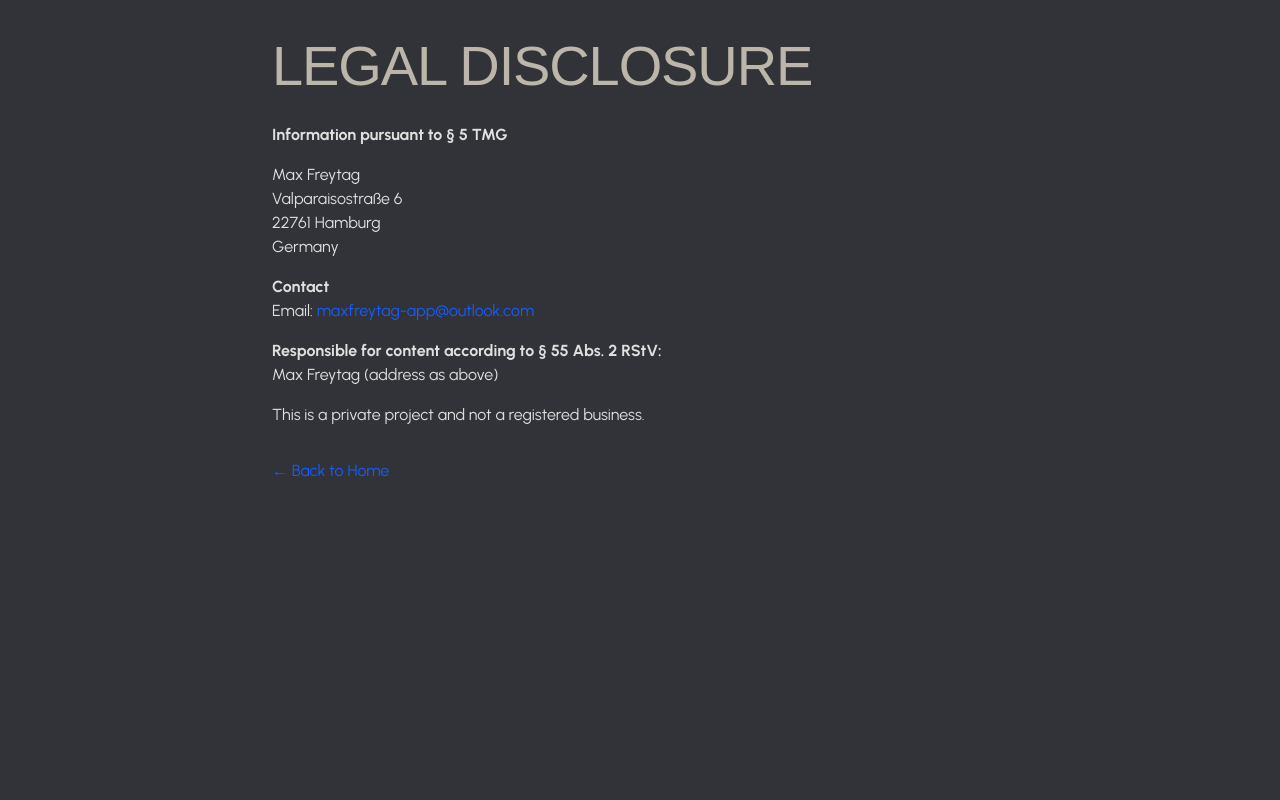
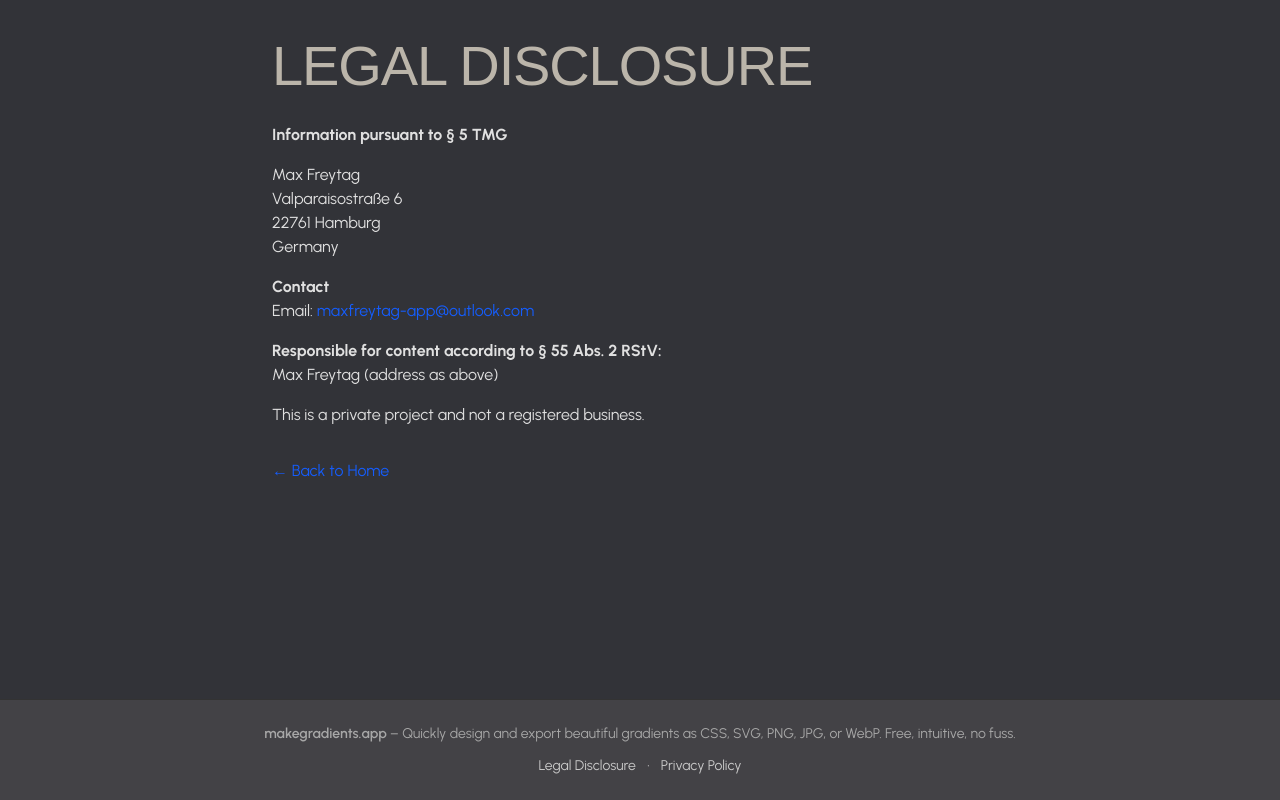
Before and after one commit to MaxFreytag28/gradient-texture-generator, a SvelteKit app: page /legal in a window 1280 px wide. Built offline with nearby package versions, Linux system fonts and the light colour scheme; a web font is replaced by a local one.

Commit message:
fix links

```diff
--- a/src/routes/+layout.svelte
+++ b/src/routes/+layout.svelte
@@ -3,6 +3,7 @@
 	import '$lib/styles/fonts.css';
 	import '$lib/styles/theme.css';
 	import { injectSpeedInsights } from '@vercel/speed-insights/sveltekit';
+	import Footer from '$lib/components/Footer.svelte';
 
 	injectSpeedInsights();
 </script>
@@ -42,4 +43,5 @@
 	<main class="flex-grow">
 		<slot></slot>
 	</main>
+	<Footer />
 </div>
--- a/src/routes/+page.svelte
+++ b/src/routes/+page.svelte
@@ -5,7 +5,6 @@
 
   // Import components
   import WIPBanner from '$lib/components/WIPBanner.svelte';
-  import Footer from '$lib/components/Footer.svelte';
   import FaqSection from '$lib/components/FaqSection.svelte';
   import GradientPreview from '$lib/components/GradientPreview.svelte';
   import ColorStopBar from '$lib/components/ColorStopBar.svelte';
@@ -1003,9 +1002,6 @@
 <!-- FAQ Section for SEO and user information -->
 <FaqSection />
 
-<!-- Footer with SEO text -->
-<Footer />
-
 <style>
   :global(.gradient-border) {
     border: 0px solid transparent;
--- a/src/routes/legal/+page.svelte
+++ b/src/routes/legal/+page.svelte
@@ -1,37 +1,25 @@
-<script>
+<script lang="ts">
   // No need to import app.css as it's already imported in the layout
-  import { page } from '$app/stores';
-
-  // Set the page metadata
-  $: meta = {
-    title: 'Legal Disclosure - Gradient Texture Generator',
-    description: 'Legal information and disclosure for MakeGradients.app',
-    url: 'https://makegradients.app/legal',
-    image: 'https://makegradients.app/images/gradient-preview-social.png'
-  };
-
-  // Update the page metadata
-  $page.data.meta = meta;
 </script>
 
 <svelte:head>
   <!-- Primary Meta Tags -->
-  <title>{meta.title}</title>
-  <meta name="description" content={meta.description} />
-  <link rel="canonical" href={meta.url} />
+  <title>Legal Disclosure - Gradient Texture Generator</title>
+  <meta name="description" content="Legal information and disclosure for MakeGradients.app" />
+  <link rel="canonical" href="https://makegradients.app/legal" />
 
   <!-- Open Graph / Facebook -->
   <meta property="og:type" content="website" />
-  <meta property="og:url" content={meta.url} />
-  <meta property="og:title" content={meta.title} />
-  <meta property="og:description" content={meta.description} />
-  <meta property="og:image" content={meta.image} />
+  <meta property="og:url" content="https://makegradients.app/legal" />
+  <meta property="og:title" content="Legal Disclosure - Gradient Texture Generator" />
+  <meta property="og:description" content="Legal information and disclosure for MakeGradients.app" />
+  <meta property="og:image" content="https://makegradients.app/images/gradient-preview-social.png" />
 
   <!-- Twitter -->
   <meta name="twitter:card" content="summary_large_image" />
-  <meta name="twitter:title" content={meta.title} />
-  <meta name="twitter:description" content={meta.description} />
-  <meta name="twitter:image" content={meta.image} />
+  <meta name="twitter:title" content="Legal Disclosure - Gradient Texture Generator" />
+  <meta name="twitter:description" content="Legal information and disclosure for MakeGradients.app" />
+  <meta name="twitter:image" content="https://makegradients.app/images/gradient-preview-social.png" />
 
   <!-- Viewport -->
   <meta name="viewport" content="width=device-width, initial-scale=1.0" />
--- a/src/routes/privacy/+page.svelte
+++ b/src/routes/privacy/+page.svelte
@@ -1,37 +1,25 @@
 <script>
   // No need to import app.css as it's already imported in the layout
-  import { page } from '$app/stores';
-
-  // Set the page metadata
-  $: meta = {
-    title: 'Privacy Policy - Gradient Texture Generator',
-    description: 'Learn about our privacy practices and how we handle your data on MakeGradients.app',
-    url: 'https://makegradients.app/privacy',
-    image: 'https://makegradients.app/images/gradient-preview-social.png'
-  };
-
-  // Update the page metadata
-  $page.data.meta = meta;
 </script>
 
 <svelte:head>
   <!-- Primary Meta Tags -->
-  <title>{meta.title}</title>
-  <meta name="description" content={meta.description} />
-  <link rel="canonical" href={meta.url} />
+  <title>Privacy Policy - Gradient Texture Generator</title>
+  <meta name="description" content="Learn about our privacy practices and how we handle your data on MakeGradients.app" />
+  <link rel="canonical" href="https://makegradients.app/privacy" />
 
   <!-- Open Graph / Facebook -->
   <meta property="og:type" content="website" />
-  <meta property="og:url" content={meta.url} />
-  <meta property="og:title" content={meta.title} />
-  <meta property="og:description" content={meta.description} />
-  <meta property="og:image" content={meta.image} />
+  <meta property="og:url" content="https://makegradients.app/privacy" />
+  <meta property="og:title" content="Privacy Policy - Gradient Texture Generator" />
+  <meta property="og:description" content="Learn about our privacy practices and how we handle your data on MakeGradients.app" />
+  <meta property="og:image" content="https://makegradients.app/images/gradient-preview-social.png" />
 
   <!-- Twitter -->
   <meta name="twitter:card" content="summary_large_image" />
-  <meta name="twitter:title" content={meta.title} />
-  <meta name="twitter:description" content={meta.description} />
-  <meta name="twitter:image" content={meta.image} />
+  <meta name="twitter:title" content="Privacy Policy - Gradient Texture Generator" />
+  <meta name="twitter:description" content="Learn about our privacy practices and how we handle your data on MakeGradients.app" />
+  <meta name="twitter:image" content="https://makegradients.app/images/gradient-preview-social.png" />
 
   <!-- Viewport -->
   <meta name="viewport" content="width=device-width, initial-scale=1.0" />
```
